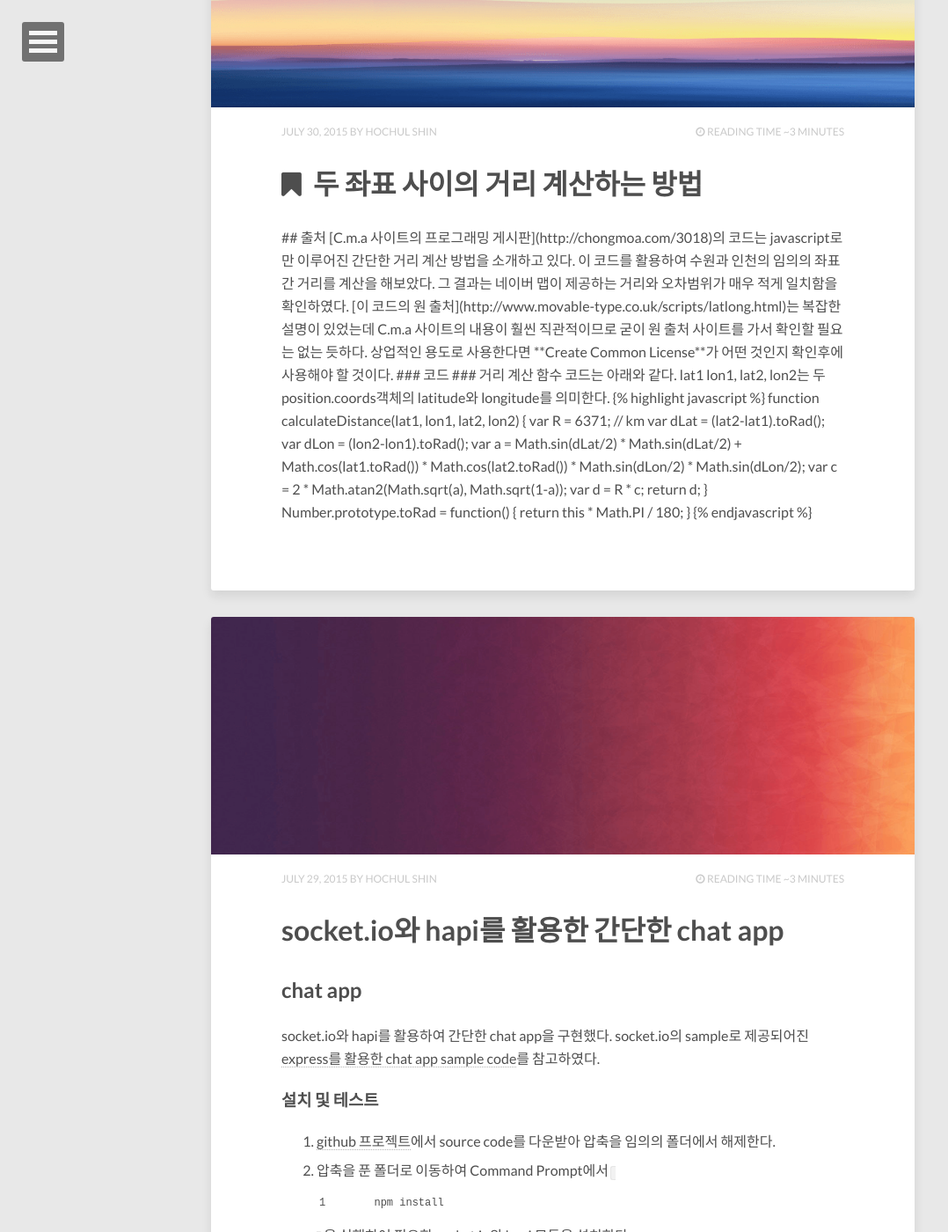
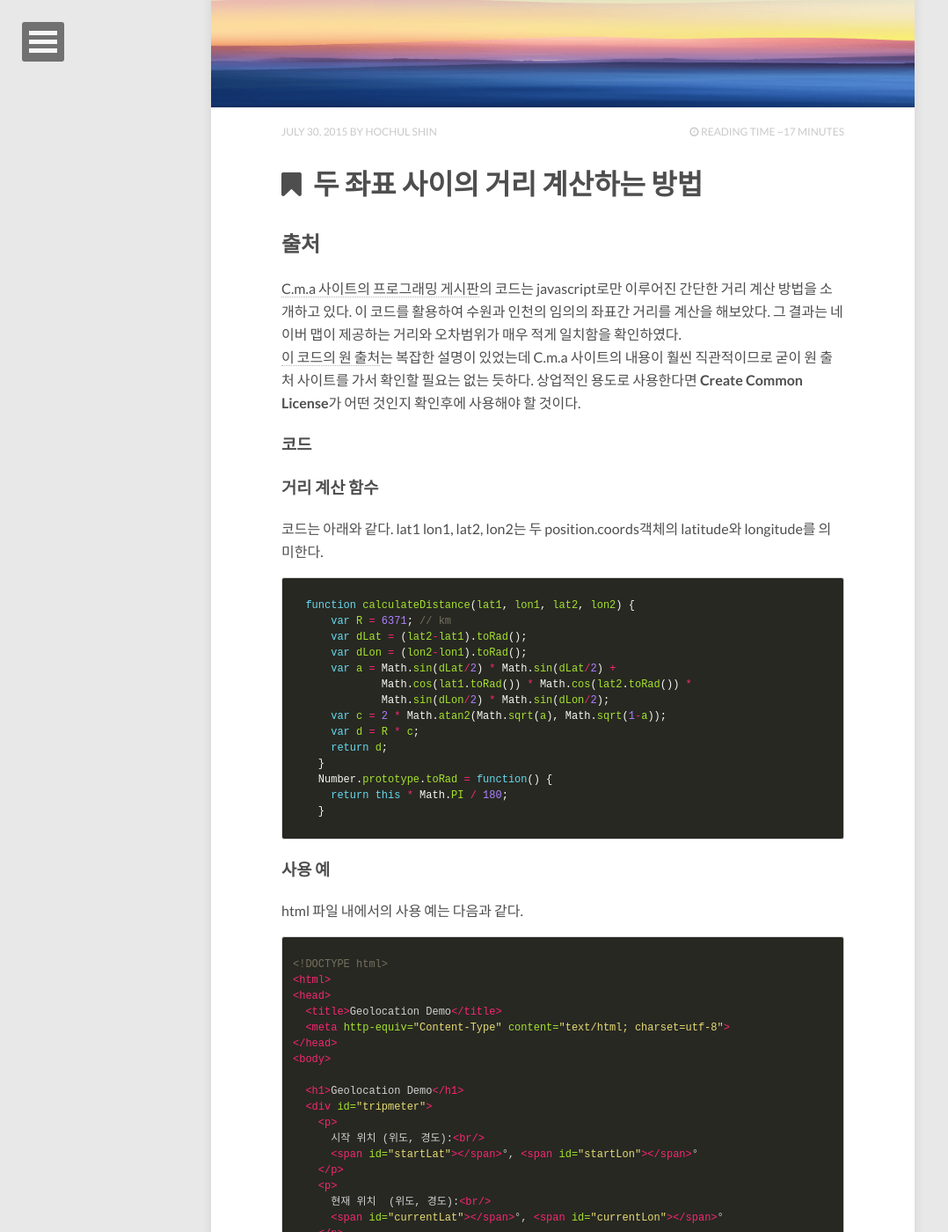
Before and after one commit to dakoo/dakoo.github.io, a Jekyll site: the page built from index.html, in a window 1280 px wide and 1400 px high, scrolled down 2035 px. Shown: the whole window at 88% size, without its empty margins (0-1078 px from the left). Built offline with Jekyll 4.4.1, drawn with Linux system fonts in a browser that asks for light colours; nearby versions of some CDN libraries; the list of posts is cut into pages by our own code; comment, search, counter and statistics services are not loaded; some of the changed text lies outside the part shown.

Commit message:
Update 2015-07-30-distance-between-two-coordinates.md

```diff
--- a/_posts/2015-07-30-distance-between-two-coordinates.md
+++ b/_posts/2015-07-30-distance-between-two-coordinates.md
@@ -37,4 +37,78 @@ link: http://chongmoa.com/3018
     Number.prototype.toRad = function() {
       return this * Math.PI / 180;
     }
-{% endjavascript %}
+{% endhighlight %}
+
+### 사용 예
+
+html 파일 내에서의 사용 예는 다음과 같다.
+
+{% highlight html %}
+<!DOCTYPE html>
+<html>
+<head>
+  <title>Geolocation Demo</title>
+  <meta http-equiv="Content-Type" content="text/html; charset=utf-8">
+</head>
+<body>
+
+  <h1>Geolocation Demo</h1>
+  <div id="tripmeter">
+    <p>
+      시작 위치 (위도, 경도):<br/>
+      <span id="startLat"></span>°, <span id="startLon"></span>°
+    </p>
+    <p>
+      현재 위치  (위도, 경도):<br/>
+      <span id="currentLat"></span>°, <span id="currentLon"></span>°
+    </p>
+    <p>
+      시작 위치로 부터의 거리:<br/>
+      <span id="distance">0</span> km
+    </p>
+  </div>
+
+  <script>
+    window.onload = function() {
+      var startPos;
+
+      if (navigator.geolocation) {
+        navigator.geolocation.getCurrentPosition(function(position) {
+          startPos = position;
+          document.getElementById("startLat").innerHTML = startPos.coords.latitude;
+          document.getElementById("startLon").innerHTML = startPos.coords.longitude;
+        }, function(error) {
+          alert("Error occurred. Error code: "+error.code);
+        });
+
+        navigator.geolocation.watchPosition(function(position) {
+          document.getElementById("currentLat").innerHTML = position.coords.latitude;
+          document.getElementById("currentLon").innerHTML = position.coords.longitude;
+          document.getElementById("distance").innerHTML =
+            calculateDistance(startPos.coords.latitude, startPos.coords.longitude,
+                              position.coords.latitude, position.coords.longitude);
+        });
+      }
+    };
+    // Reused code - copyright Moveable Type Scripts - retrieved May 4, 2010.
+    // http://www.movable-type.co.uk/scripts/latlong.html
+    // Under Creative Commons License http://creativecommons.org/licenses/by/3.0/
+    function calculateDistance(lat1, lon1, lat2, lon2) {
+      var R = 6371; // km
+      var dLat = (lat2-lat1).toRad();
+      var dLon = (lon2-lon1).toRad();
+      var a = Math.sin(dLat/2) * Math.sin(dLat/2) +
+              Math.cos(lat1.toRad()) * Math.cos(lat2.toRad()) *
+              Math.sin(dLon/2) * Math.sin(dLon/2);
+      var c = 2 * Math.atan2(Math.sqrt(a), Math.sqrt(1-a));
+      var d = R * c;
+      return d;
+    }
+    Number.prototype.toRad = function() {
+      return this * Math.PI / 180;
+    }
+  </script>
+
+</body>
+</html>
+{% endhighlight %}
```
